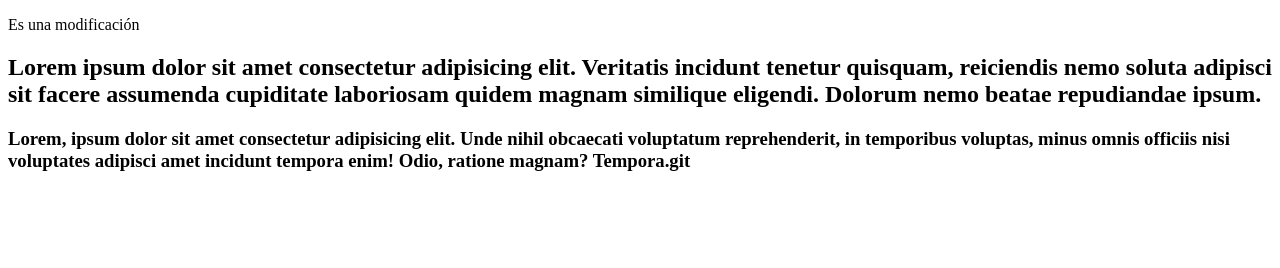
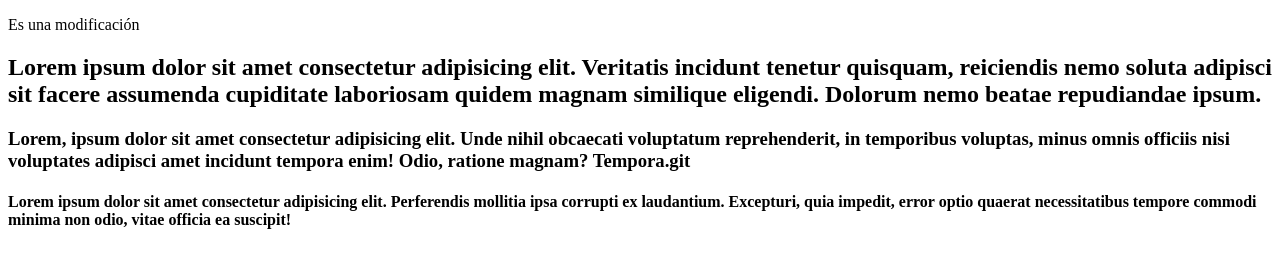
Before and after one commit to i-lema/practice-github, a plain HTML site: page index.html in a window 1280 px wide. Drawn offline with Linux system fonts and the light colour scheme.

Commit message:
añadir h4

```diff
--- a/index.html
+++ b/index.html
@@ -9,5 +9,6 @@
     <p>Es una modificación</p>
     <h2>Lorem ipsum dolor sit amet consectetur adipisicing elit. Veritatis incidunt tenetur quisquam, reiciendis nemo soluta adipisci sit facere assumenda cupiditate laboriosam quidem magnam similique eligendi. Dolorum nemo beatae repudiandae ipsum.</h2>
     <h3>Lorem, ipsum dolor sit amet consectetur adipisicing elit. Unde nihil obcaecati voluptatum reprehenderit, in temporibus voluptas, minus omnis officiis nisi voluptates adipisci amet incidunt tempora enim! Odio, ratione magnam? Tempora.git </h3>
+    <h4>Lorem ipsum dolor sit amet consectetur adipisicing elit. Perferendis mollitia ipsa corrupti ex laudantium. Excepturi, quia impedit, error optio quaerat necessitatibus tempore commodi minima non odio, vitae officia ea suscipit!</h4>
 </body>
 </html>
```
